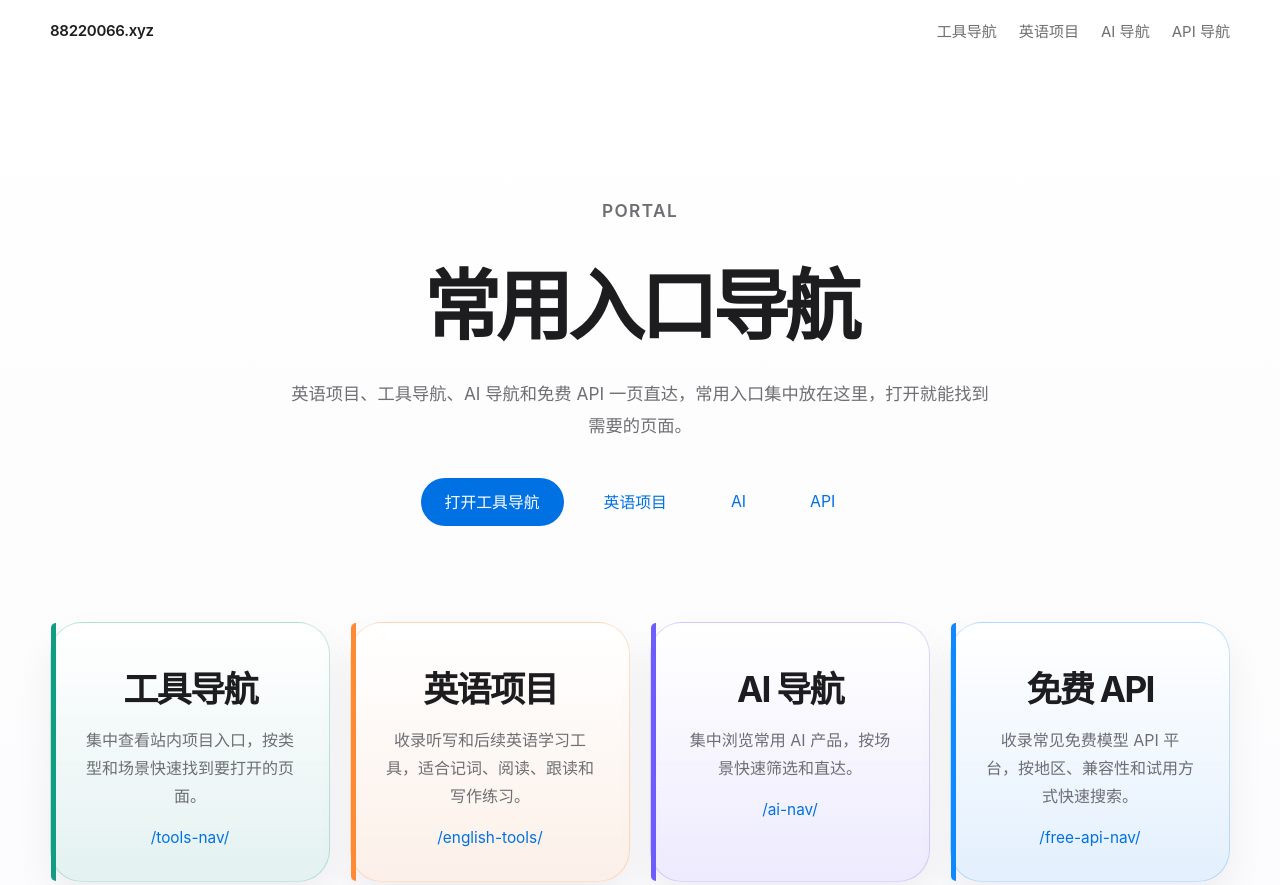
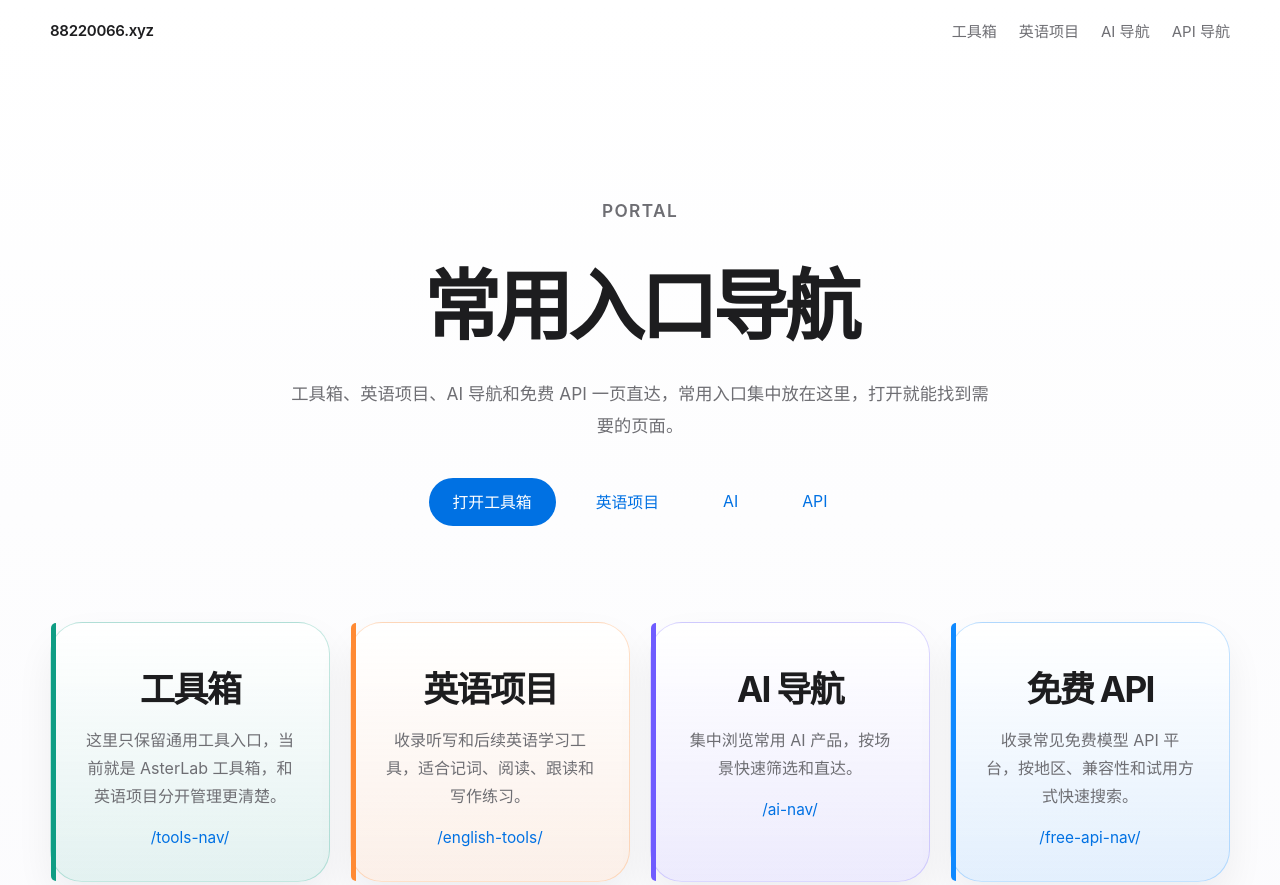
Before and after one commit to Xingyao82/portal-88220066, a plain HTML site: page index.html in a window 1280 px wide. Shown: the top 885 px of the page. Drawn offline with Linux system fonts and the light colour scheme.

Commit message:
Rename tools nav to toolbox on homepage

```diff
--- a/index.html
+++ b/index.html
@@ -4,7 +4,7 @@
     <meta charset="UTF-8">
     <meta name="viewport" content="width=device-width, initial-scale=1.0">
     <title>88220066.xyz</title>
-    <meta name="description" content="&#x6781;&#x7B80;&#x7684;&#x4E2A;&#x4EBA;&#x4E3B;&#x9875;&#x5165;&#x53E3;&#xFF0C;&#x76F4;&#x8FBE;&#x5DE5;&#x5177;&#x5BFC;&#x822A;&#x3001;&#x82F1;&#x8BED;&#x9879;&#x76EE;&#x3001;AI &#x5BFC;&#x822A;&#x548C;&#x514D;&#x8D39; API &#x5BFC;&#x822A;&#x3002;">
+    <meta name="description" content="&#x6781;&#x7B80;&#x7684;&#x4E2A;&#x4EBA;&#x4E3B;&#x9875;&#x5165;&#x53E3;&#xFF0C;&#x76F4;&#x8FBE;&#x5DE5;&#x5177;&#x7BB1;&#x3001;&#x82F1;&#x8BED;&#x9879;&#x76EE;&#x3001;AI &#x5BFC;&#x822A;&#x548C;&#x514D;&#x8D39; API &#x5BFC;&#x822A;&#x3002;">
     <meta name="robots" content="index,follow">
     <meta name="theme-color" content="#ffffff">
     <style>
@@ -46,7 +46,7 @@
         <header class="nav">
             <div class="brand">88220066.xyz</div>
             <nav class="nav-links" aria-label="Primary">
-                <a href="/tools-nav/">&#x5DE5;&#x5177;&#x5BFC;&#x822A;</a>
+                <a href="/tools-nav/">&#x5DE5;&#x5177;&#x7BB1;</a>
                 <a href="/english-tools/">&#x82F1;&#x8BED;&#x9879;&#x76EE;</a>
                 <a href="/ai-nav/">AI &#x5BFC;&#x822A;</a>
                 <a href="/free-api-nav/">API &#x5BFC;&#x822A;</a>
@@ -55,15 +55,15 @@
         <main class="hero">
             <p class="eyebrow">Portal</p>
             <h1>&#x5E38;&#x7528;&#x5165;&#x53E3;&#x5BFC;&#x822A;</h1>
-            <p>&#x82F1;&#x8BED;&#x9879;&#x76EE;&#x3001;&#x5DE5;&#x5177;&#x5BFC;&#x822A;&#x3001;AI &#x5BFC;&#x822A;&#x548C;&#x514D;&#x8D39; API &#x4E00;&#x9875;&#x76F4;&#x8FBE;&#xFF0C;&#x5E38;&#x7528;&#x5165;&#x53E3;&#x96C6;&#x4E2D;&#x653E;&#x5728;&#x8FD9;&#x91CC;&#xFF0C;&#x6253;&#x5F00;&#x5C31;&#x80FD;&#x627E;&#x5230;&#x9700;&#x8981;&#x7684;&#x9875;&#x9762;&#x3002;</p>
+            <p>&#x5DE5;&#x5177;&#x7BB1;&#x3001;&#x82F1;&#x8BED;&#x9879;&#x76EE;&#x3001;AI &#x5BFC;&#x822A;&#x548C;&#x514D;&#x8D39; API &#x4E00;&#x9875;&#x76F4;&#x8FBE;&#xFF0C;&#x5E38;&#x7528;&#x5165;&#x53E3;&#x96C6;&#x4E2D;&#x653E;&#x5728;&#x8FD9;&#x91CC;&#xFF0C;&#x6253;&#x5F00;&#x5C31;&#x80FD;&#x627E;&#x5230;&#x9700;&#x8981;&#x7684;&#x9875;&#x9762;&#x3002;</p>
             <div class="actions">
-                <a class="button button-primary" href="/tools-nav/">&#x6253;&#x5F00;&#x5DE5;&#x5177;&#x5BFC;&#x822A;</a>
+                <a class="button button-primary" href="/tools-nav/">&#x6253;&#x5F00;&#x5DE5;&#x5177;&#x7BB1;</a>
                 <a class="button button-secondary" href="/english-tools/">&#x82F1;&#x8BED;&#x9879;&#x76EE;</a>
                 <a class="button button-secondary" href="/ai-nav/">AI</a>
                 <a class="button button-secondary" href="/free-api-nav/">API</a>
             </div>
             <section class="links" aria-label="Quick links">
-                <a class="link-card link-card-tools" href="/tools-nav/"><h2>&#x5DE5;&#x5177;&#x5BFC;&#x822A;</h2><p>&#x96C6;&#x4E2D;&#x67E5;&#x770B;&#x7AD9;&#x5185;&#x9879;&#x76EE;&#x5165;&#x53E3;&#xFF0C;&#x6309;&#x7C7B;&#x578B;&#x548C;&#x573A;&#x666F;&#x5FEB;&#x901F;&#x627E;&#x5230;&#x8981;&#x6253;&#x5F00;&#x7684;&#x9875;&#x9762;&#x3002;</p><span>/tools-nav/</span></a>
+                <a class="link-card link-card-tools" href="/tools-nav/"><h2>&#x5DE5;&#x5177;&#x7BB1;</h2><p>&#x8FD9;&#x91CC;&#x53EA;&#x4FDD;&#x7559;&#x901A;&#x7528;&#x5DE5;&#x5177;&#x5165;&#x53E3;&#xFF0C;&#x5F53;&#x524D;&#x5C31;&#x662F; AsterLab &#x5DE5;&#x5177;&#x7BB1;&#xFF0C;&#x548C;&#x82F1;&#x8BED;&#x9879;&#x76EE;&#x5206;&#x5F00;&#x7BA1;&#x7406;&#x66F4;&#x6E05;&#x695A;&#x3002;</p><span>/tools-nav/</span></a>
                 <a class="link-card link-card-english" href="/english-tools/"><h2>&#x82F1;&#x8BED;&#x9879;&#x76EE;</h2><p>&#x6536;&#x5F55;&#x542C;&#x5199;&#x548C;&#x540E;&#x7EED;&#x82F1;&#x8BED;&#x5B66;&#x4E60;&#x5DE5;&#x5177;&#xFF0C;&#x9002;&#x5408;&#x8BB0;&#x8BCD;&#x3001;&#x9605;&#x8BFB;&#x3001;&#x8DDF;&#x8BFB;&#x548C;&#x5199;&#x4F5C;&#x7EC3;&#x4E60;&#x3002;</p><span>/english-tools/</span></a>
                 <a class="link-card link-card-ai" href="/ai-nav/"><h2>AI &#x5BFC;&#x822A;</h2><p>&#x96C6;&#x4E2D;&#x6D4F;&#x89C8;&#x5E38;&#x7528; AI &#x4EA7;&#x54C1;&#xFF0C;&#x6309;&#x573A;&#x666F;&#x5FEB;&#x901F;&#x7B5B;&#x9009;&#x548C;&#x76F4;&#x8FBE;&#x3002;</p><span>/ai-nav/</span></a>
                 <a class="link-card link-card-api" href="/free-api-nav/"><h2>&#x514D;&#x8D39; API</h2><p>&#x6536;&#x5F55;&#x5E38;&#x89C1;&#x514D;&#x8D39;&#x6A21;&#x578B; API &#x5E73;&#x53F0;&#xFF0C;&#x6309;&#x5730;&#x533A;&#x3001;&#x517C;&#x5BB9;&#x6027;&#x548C;&#x8BD5;&#x7528;&#x65B9;&#x5F0F;&#x5FEB;&#x901F;&#x641C;&#x7D22;&#x3002;</p><span>/free-api-nav/</span></a>
```
